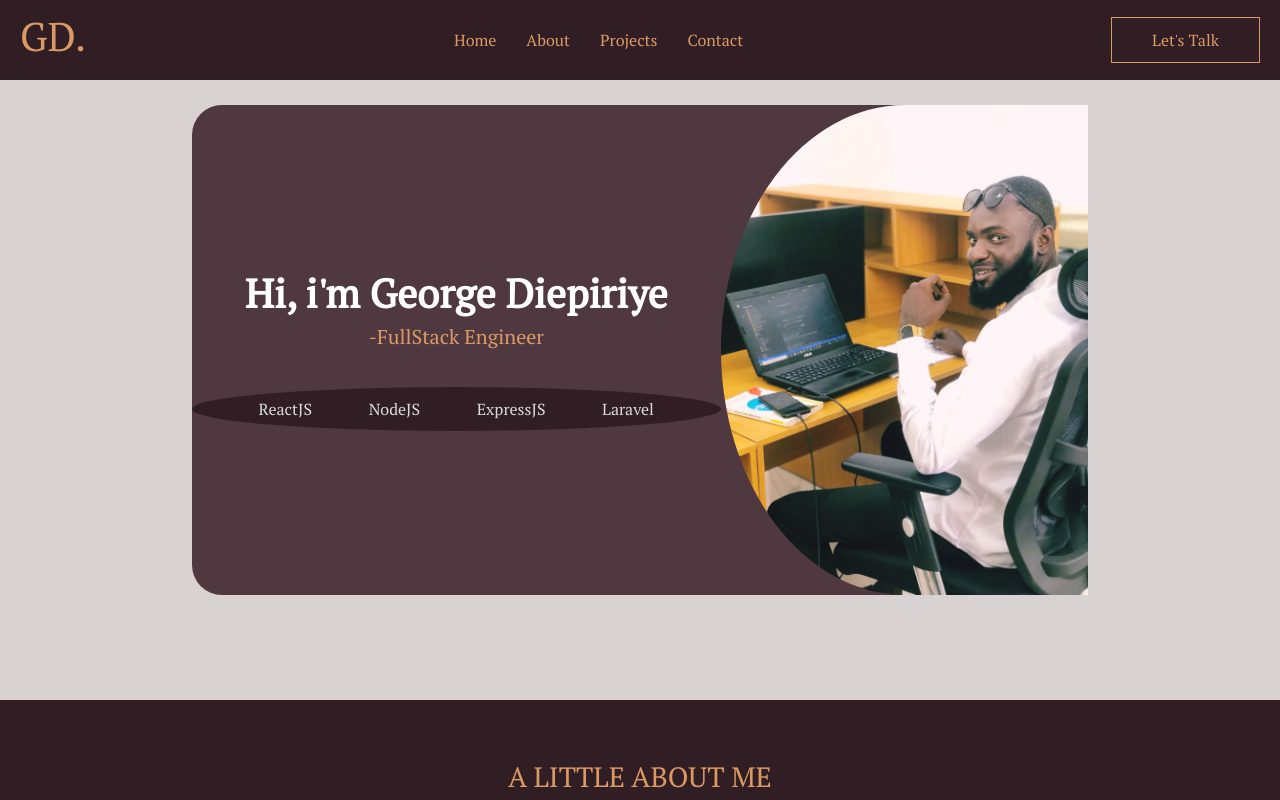
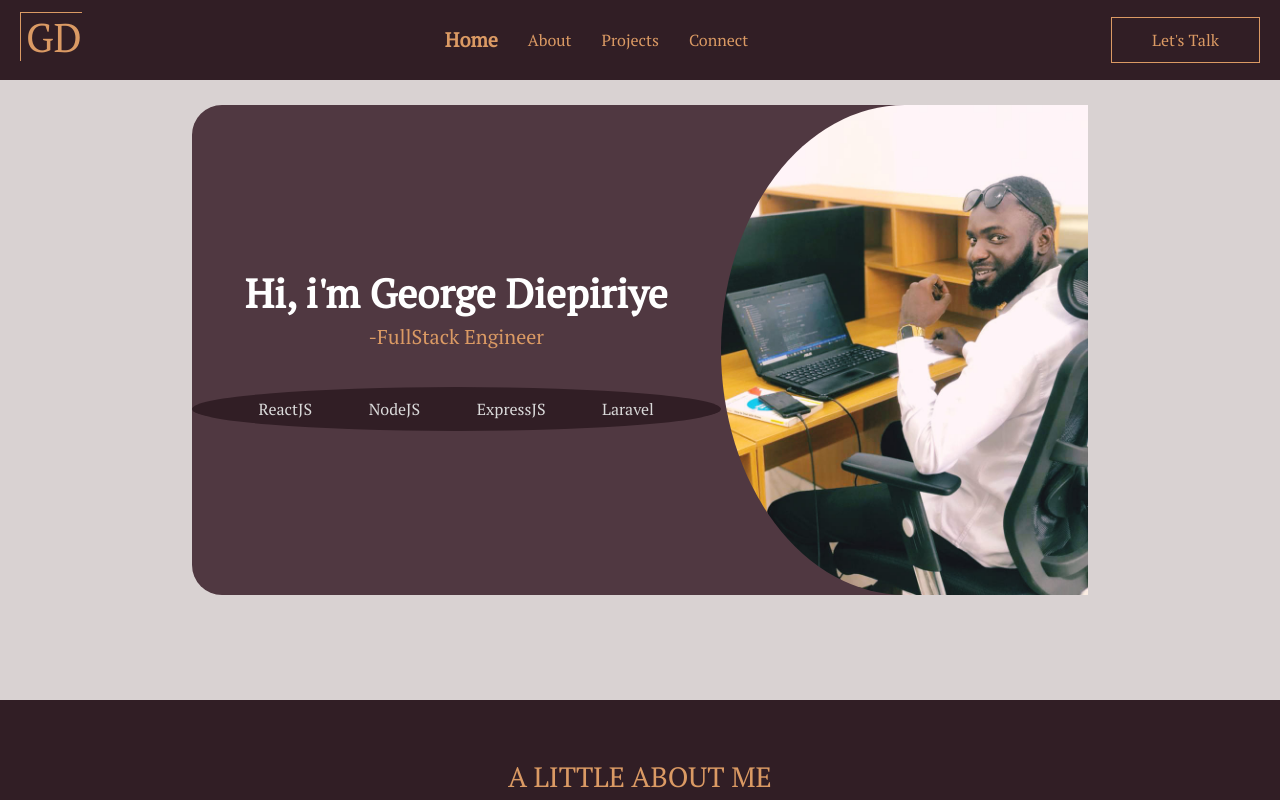
Before and after one commit to georgediepiriye/georgediepiriye, a React (Create React App) app: page / in a window 1280 px wide. Shown: the top 800 px of the page. Built offline with nearby package versions, Linux system fonts and the light colour scheme.

Commit message:
added link to websites

```diff
--- a/package.json
+++ b/package.json
@@ -12,7 +12,9 @@
     "@testing-library/user-event": "^13.5.0",
     "react": "^18.1.0",
     "react-dom": "^18.1.0",
+    "react-router-dom": "^6.3.0",
     "react-scripts": "5.0.1",
+    "react-scroll": "^1.8.7",
     "styled-components": "^5.3.5",
     "web-vitals": "^2.1.4"
   },
--- a/src/components/About.jsx
+++ b/src/components/About.jsx
@@ -7,6 +7,7 @@ const Container = styled.div`
   width: 100%;
   height: auto;
   flex-direction: column;
+  overflow: hidden;
 
   background-color: #311e25;
   display: flex;
@@ -59,7 +60,7 @@ const Image = styled.img`
 `;
 const About = () => {
   return (
-    <Container>
+    <Container id="about">
       <Wrapper>
         <Heading>A LITTLE ABOUT ME</Heading>
         <Arrow>
--- a/src/components/Connect.jsx
+++ b/src/components/Connect.jsx
@@ -9,6 +9,7 @@ const Container = styled.div`
   width: 100%;
   justify-content: center;
   background-color: white;
+  overflow: hidden;
 `;
 
 const Wrapper = styled.div`
@@ -80,7 +81,7 @@ const TwitterIconContainer = styled.div`
 
 const Connect = () => {
   return (
-    <Container>
+    <Container id="connect">
       <Wrapper>
         <Heading>Don't be a stranger</Heading>
         <SecondHeading>Let's Connect</SecondHeading>
--- a/src/components/Contact.jsx
+++ b/src/components/Contact.jsx
@@ -6,6 +6,7 @@ const Container = styled.div`
   display: flex;
   justify-content: center;
   background-color: #d9d2d2;
+  overflow: hidden;
 `;
 
 const Wrapper = styled.div`
@@ -87,12 +88,12 @@ const Button = styled.div`
 
 const Contact = () => {
   return (
-    <Container>
+    <Container id="contact">
       <Wrapper>
         <LeftSide>
           <Heading>Get in Touch</Heading>
           <SubText>
-            Do you have a project? Get in touch,let me handle your project
+            Do you have a project? Get in touch, let me handle your project
             professionally
           </SubText>
         </LeftSide>
--- a/src/components/Footer.jsx
+++ b/src/components/Footer.jsx
@@ -6,6 +6,7 @@ const Container = styled.div`
   width: 100%;
   justify-content: center;
   background-color: #d9d2d2;
+  overflow: hidden;
 `;
 
 const FooterText = styled.div`
--- a/src/components/Home.jsx
+++ b/src/components/Home.jsx
@@ -8,6 +8,7 @@ const Container = styled.div`
   align-items: center;
   width: 100%;
   height: 700px;
+  overflow: hidden;
 
   background-color: #d9d2d2;
 `;
@@ -80,7 +81,7 @@ const BottomText = styled.div`
 
 const Home = () => {
   return (
-    <Container>
+    <Container id="home">
       <Wrapper>
         <LeftBox>
           <FirstText>Hi, i'm George Diepiriye</FirstText>
--- a/src/components/Nav.jsx
+++ b/src/components/Nav.jsx
@@ -2,6 +2,8 @@ import React, { useState } from "react";
 import styled from "styled-components";
 import MenuIcon from "@mui/icons-material/Menu";
 import CloseOutlinedIcon from "@mui/icons-material/CloseOutlined";
+import { Link } from "react-scroll";
+import "./active.css";
 
 const Container = styled.div`
   display: flex;
@@ -9,6 +11,7 @@ const Container = styled.div`
   justify-content: space-between;
   background-color: #311e25;
   height: 80px;
+  overflow: hidden;
 
   position: fixed;
   top: 0;
@@ -24,6 +27,9 @@ const LogoContainer = styled.div`
 const Logo = styled.h1`
   color: #db9a64;
   cursor: pointer;
+  border-top: 1px solid #db9a64;
+  border-left: 1px solid #db9a64;
+  padding-left: 5px;
 `;
 
 const MiddleContainer = styled.div`
@@ -127,17 +133,69 @@ const Nav = () => {
   return (
     <Container>
       <LogoContainer>
-        <Logo>GD.</Logo>
+        <Logo>GD</Logo>
       </LogoContainer>
 
       <MiddleContainer>
-        <NavItem>Home</NavItem>
-        <NavItem>About</NavItem>
-        <NavItem>Projects</NavItem>
-        <NavItem>Contact</NavItem>
+        <NavItem>
+          <Link
+            to="home"
+            spy={true}
+            smooth={true}
+            offset={-100}
+            duration={500}
+            activeClass="active"
+          >
+            Home
+          </Link>
+        </NavItem>
+        <NavItem>
+          <Link
+            to="about"
+            spy={true}
+            smooth={true}
+            offset={-100}
+            duration={500}
+            activeClass="active"
+          >
+            About
+          </Link>
+        </NavItem>
+        <NavItem>
+          <Link
+            to="projects"
+            spy={true}
+            smooth={true}
+            offset={-100}
+            duration={500}
+            activeClass="active"
+          >
+            Projects
+          </Link>
+        </NavItem>
+        <NavItem>
+          <Link
+            to="connect"
+            spy={true}
+            smooth={true}
+            offset={-100}
+            duration={500}
+            activeClass="active"
+          >
+            Connect
+          </Link>
+        </NavItem>
       </MiddleContainer>
       <EndContainer>
-        <EndButton>Let's Talk</EndButton>
+        <Link
+          spy={true}
+          smooth={true}
+          offset={-100}
+          duration={500}
+          to="contact"
+        >
+          <EndButton>Let's Talk</EndButton>
+        </Link>
       </EndContainer>
 
       <IconBox>
@@ -152,11 +210,72 @@ const Nav = () => {
         )}
         {show ? (
           <SideMenu>
-            <SideItem>Home</SideItem>
-            <SideItem>About</SideItem>
-            <SideItem>Projects</SideItem>
-            <SideItem>Contact</SideItem>
-            <SideItem>Let's Talk</SideItem>
+            <SideItem onClick={handleClick}>
+              <Link
+                to="home"
+                spy={true}
+                smooth={true}
+                offset={-100}
+                duration={500}
+                activeClass="active"
+                onClick={handleClick}
+              >
+                Home
+              </Link>
+            </SideItem>
+            <SideItem onClick={handleClick}>
+              <Link
+                to="about"
+                spy={true}
+                smooth={true}
+                offset={-100}
+                duration={500}
+                activeClass="active"
+                onClick={handleClick}
+              >
+                About
+              </Link>
+            </SideItem>
+            <SideItem onClick={handleClick}>
+              <Link
+                to="projects"
+                spy={true}
+                smooth={true}
+                offset={-100}
+                duration={500}
+                activeClass="active"
+                onClick={handleClick}
+              >
+                Projects
+              </Link>
+            </SideItem>
+            <SideItem>
+              <Link
+                to="connect"
+                spy={true}
+                smooth={true}
+                offset={-100}
+                duration={500}
+                activeClass="active"
+                onClick={handleClick}
+              >
+                Connect
+              </Link>
+            </SideItem>
+
+            <SideItem>
+              <Link
+                to="contact"
+                spy={true}
+                smooth={true}
+                offset={-100}
+                duration={500}
+                activeClass="active"
+                onClick={handleClick}
+              >
+                Let's Talk
+              </Link>
+            </SideItem>
           </SideMenu>
         ) : null}
       </IconBox>
--- a/src/components/Projects.jsx
+++ b/src/components/Projects.jsx
@@ -76,39 +76,51 @@ const ImageText = styled.div`
   color: #db9a64;
   margin-top: 10px;
 `;
+
+const Link = styled.a``;
 const Projects = () => {
   return (
-    <Container>
+    <Container id="projects">
       <Wrapper>
         <Heading>Here are</Heading>
         <Heading>Some of my projects</Heading>
         <Arrow>
           <ArrowDownwardIcon />
         </Arrow>
+        <Link href="http://talesoftime.herokuapp.com/">
           <ImageContainer>
             <Image src={tales} />
             <ImageText>Tales of Time</ImageText>
           </ImageContainer>
+        </Link>
 
+        <Link href="https://heritagebuddy.herokuapp.com">
           <ImageContainer>
             <Image src={heritage} />
             <ImageText>Heritage Buddy</ImageText>
           </ImageContainer>
+        </Link>
 
+        <Link href="https://trendsng.herokuapp.com/">
           <ImageContainer>
             <Image src={trends} />
             <ImageText>Trends.ng</ImageText>
           </ImageContainer>
+        </Link>
 
+        <Link href="https://www.zuri.chat/">
           <ImageContainer>
             <Image src={zuri} />
             <ImageText>Zuri</ImageText>
           </ImageContainer>
+        </Link>
 
+        <Link href="https://ayalo.herokuapp.com/">
           <ImageContainer>
             <Image src={ayalo} />
             <ImageText>Ayalo</ImageText>
           </ImageContainer>
+        </Link>
 
         <ImageContainer>
           <Image src={port} />
--- /dev/null
+++ b/src/components/active.css
@@ -0,0 +1,10 @@
+.active {
+  transform: scale(1.4);
+  font-weight: 700;
+  color: #db9a64;
+  font-size: 20px;
+}
+
+.active:hover {
+  color: #db9a64;
+}
```
Also changed, not shown: 1 other file (tests, documents, lock files or other folders). Lines whose indentation alone changed are shown as unchanged.
